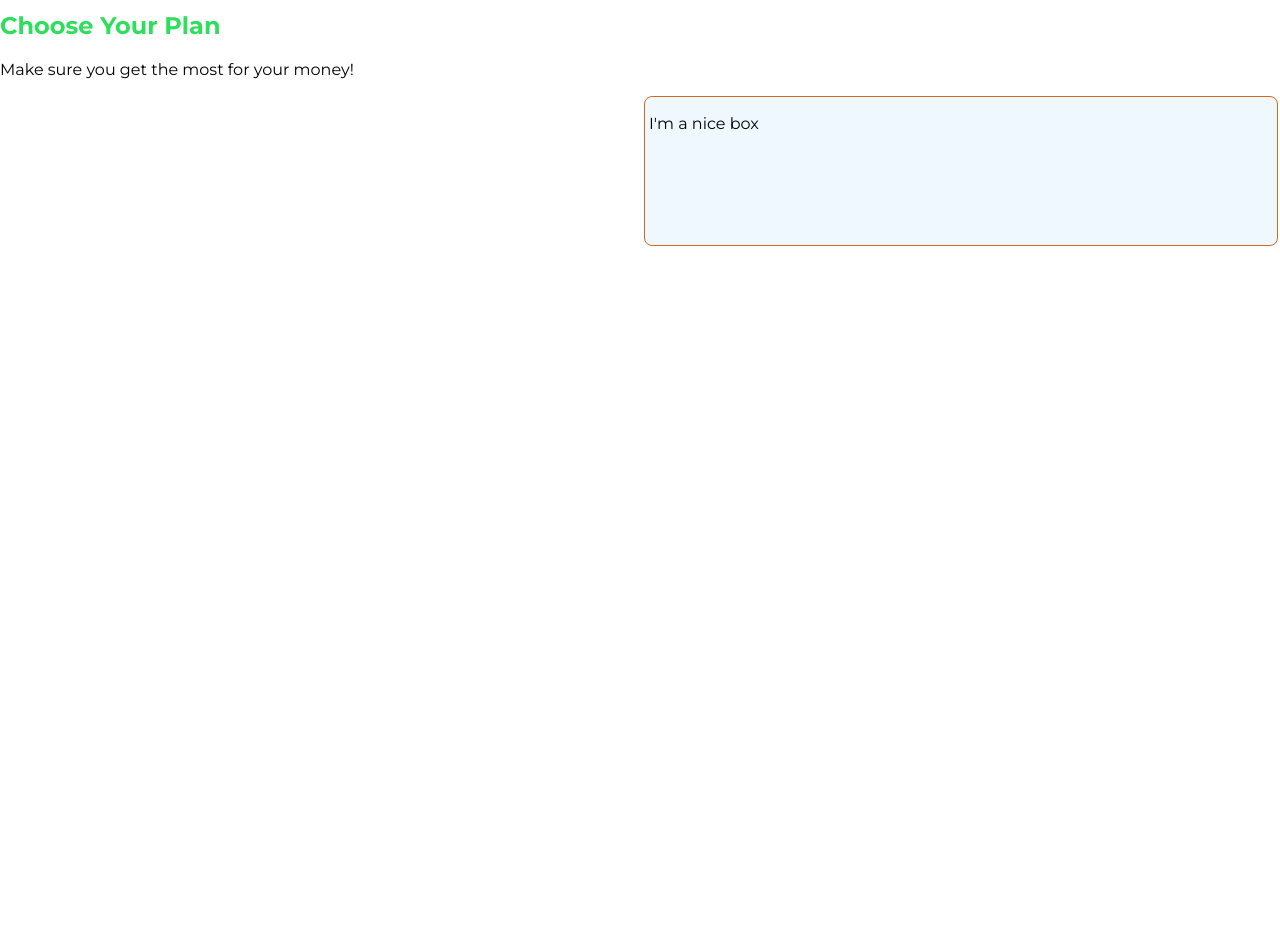
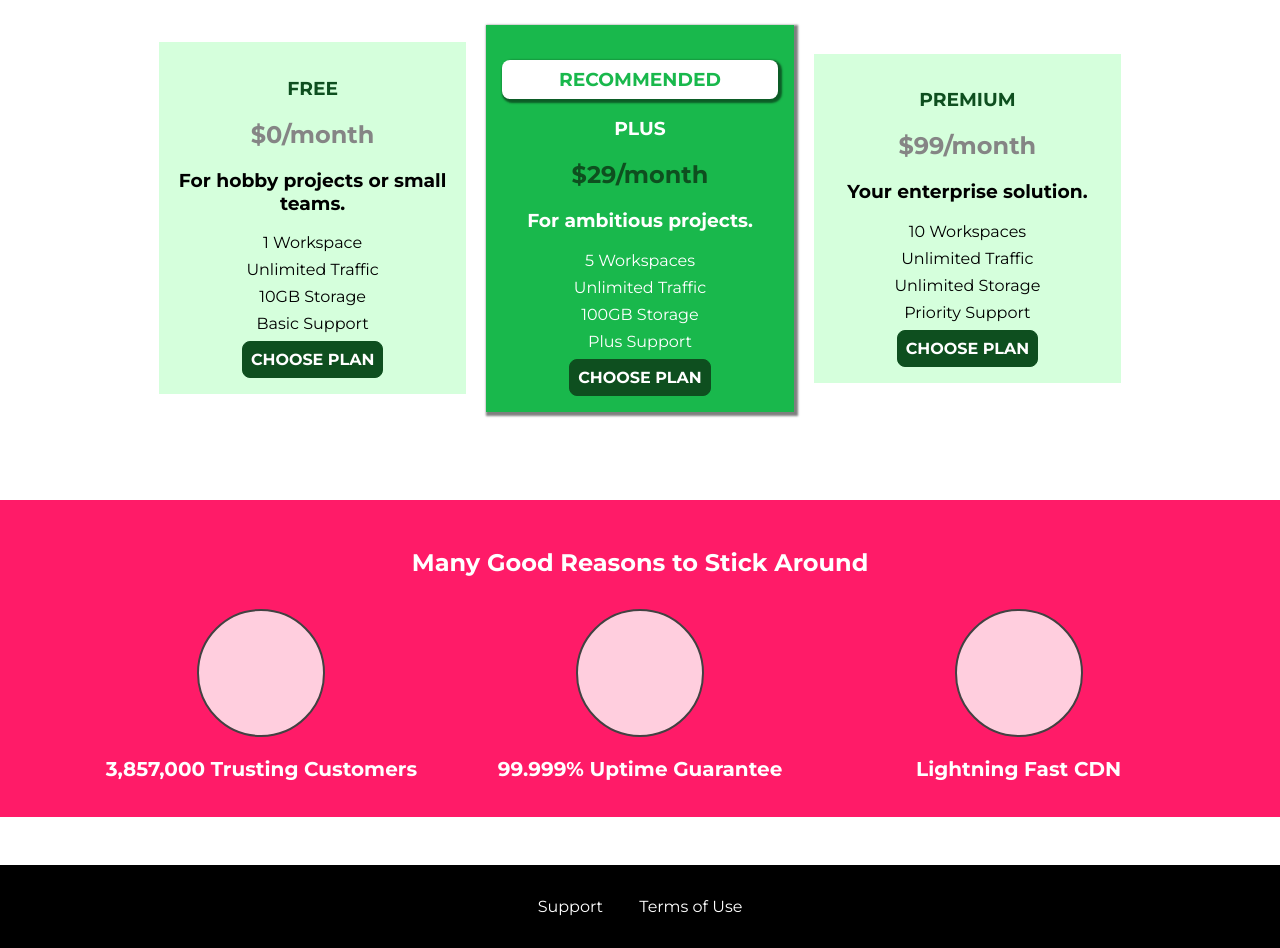
Before and after one commit to WiseMarius/CSSPlayground, a plain HTML site: page index.html in a window 1280 px wide. Shown: the part 580-1528 px from the top of the page. Before the commit the page ends 829 px from the top, so only its background shows below. Drawn offline with Linux system fonts and the light colour scheme.

Commit message:
Added starting project for assignment 3

```diff
--- a/index.html
+++ b/index.html
@@ -1,25 +1,23 @@
 <!DOCTYPE html>
 <html lang="en">
+
 <head>
-    <meta charset="UTF-8" />
-    <meta http-equiv="X-UA-Compatible" content="ie=edge" />
+    <meta charset="UTF-8">
+    <meta http-equiv="X-UA-Compatible" content="ie=edge">
     <title>uHost</title>
-    <link rel="shortcut icon" href="favicon.png" />
-    <link
-      href="https://fonts.googleapis.com/css?family=Anton"
-      rel="stylesheet"
-    />
-    <link
-      href="https://fonts.googleapis.com/css?family=Montserrat:400,700"
-      rel="stylesheet"
-    />
-    <link rel="stylesheet" href="main.css" />
+    <link rel="shortcut icon" href="favicon.png">
+    <link href="https://fonts.googleapis.com/css?family=Anton" rel="stylesheet">
+    <link href="https://fonts.googleapis.com/css?family=Montserrat:400,700" rel="stylesheet">
+    <link rel="stylesheet" href="shared.css">
+    <link rel="stylesheet" href="main.css">
 </head>
 
 <body>
     <header class="main-header">
         <div>
-        <a href="index.html" class="main-header__brand"> uHost </a>
+            <a href="index.html" class="main-header__brand">
+                uHost
+            </a>
         </div>
         <nav class="main-nav">
             <ul class="main-nav__items">
@@ -41,16 +39,88 @@
         </section>
         <section id="plans">
             <h1 class="section-title">Choose Your Plan</h1>
-        <p>Make sure you get the most for your money!</p>
-        <div class="boxes">
-          <div class="box" style="visibility: hidden">
-            <p>I'm a nice box</p>
+            <div class="plan__list">
+                <article class="plan">
+                    <h1 class="plan__title">FREE</h1>
+                    <h2 class="plan__price">$0/month</h2>
+                    <h3>For hobby projects or small teams.</h3>
+                    <ul class="plan__features">
+                        <li class="plan__feature">1 Workspace</li>
+                        <li class="plan__feature">Unlimited Traffic</li>
+                        <li class="plan__feature">10GB Storage</li>
+                        <li class="plan__feature">Basic Support</li>
+                    </ul>
+                    <div>
+                        <button class="button">CHOOSE PLAN</button>
                     </div>
-          <div class="box">
-            <p>I'm a nice box</p>
+                </article>
+                <article class="plan plan--highlighted">
+                    <h1 class="plan__annotation">RECOMMENDED</h1>
+                    <h1 class="plan__title">PLUS</h1>
+                    <h2 class="plan__price">$29/month</h2>
+                    <h3>For ambitious projects.</h3>
+                    <ul class="plan__features">
+                        <li class="plan__feature">5 Workspaces</li>
+                        <li class="plan__feature">Unlimited Traffic</li>
+                        <li class="plan__feature">100GB Storage</li>
+                        <li class="plan__feature">Plus Support</li>
+                    </ul>
+                    <div>
+                        <button class="button">CHOOSE PLAN</button>
                     </div>
+                </article>
+                <article class="plan">
+                    <h1 class="plan__title">PREMIUM</h1>
+                    <h2 class="plan__price">$99/month</h2>
+                    <h3>Your enterprise solution.</h3>
+                    <ul class="plan__features">
+                        <li class="plan__feature">10 Workspaces</li>
+                        <li class="plan__feature">Unlimited Traffic</li>
+                        <li class="plan__feature">Unlimited Storage</li>
+                        <li class="plan__feature">Priority Support</li>
+                    </ul>
+                    <div>
+                        <button class="button">CHOOSE PLAN</button>
+                    </div>
+                </article>
             </div>
         </section>
+        <section id="key-features">
+            <h1 class="section-title">Many Good Reasons to Stick Around</h1>
+            <ul class="key-feature__list">
+                <li class="key-feature">
+                    <div class="key-feature__image">
+
+                    </div>
+                    <p class="key-feature__description">3,857,000 Trusting Customers</p>
+                </li>
+                <li class="key-feature">
+                    <div class="key-feature__image">
+
+                    </div>
+                    <p class="key-feature__description">99.999% Uptime Guarantee</p>
+                </li>
+                <li class="key-feature">
+                    <div class="key-feature__image">
+
+                    </div>
+                    <p class="key-feature__description">Lightning Fast CDN</p>
+                </li>
+            </ul>
+        </section>
     </main>
+    <footer class="main-footer">
+        <nav>
+            <ul class="main-footer__links">
+                <li class="main-footer__link">
+                    <a href="#">Support</a>
+                </li>
+                <li class="main-footer__link">
+                    <a href="#">Terms of Use</a>
+                </li>
+            </ul>
+        </nav>
+    </footer>
 </body>
+
 </html>
--- a/main.css
+++ b/main.css
@@ -1,11 +1,4 @@
-* {
-  box-sizing: border-box;
-}
 
-body {
-  font-family: "Montserrat", sans-serif;
-  margin: 0;
-}
 
 #product-overview {
     background: url("freedom.jpg");
@@ -16,97 +9,110 @@ body {
 
 .section-title {
     color: #2ddf5c;
+    text-align: center;
 }
 
 #product-overview h1 {
     color: white;
-  font-family: "Anton", sans-serif;
+    font-family: 'Anton', sans-serif;
+}
+
+.plan__list {
+    width: 80%;
+    margin: auto;
+    text-align: center;
+}
+
+.plan {
+    background: #d5ffdc;
+    text-align: center;
+    padding: 16px;
+    margin: 8px;
+    display: inline-block;
+    width: 30%;
+    vertical-align: middle;
+}
+
+.plan--highlighted {
+    background: #19b84c;
+    color: white;
+    box-shadow: 2px 2px 2px 2px rgba(0, 0, 0, 0.5);
+}
+
+.plan__annotation {
+    background: white;
+    color: #19b84c;
+    padding: 8px;
+    box-shadow: 2px 2px 2px 2px rgba(0, 0, 0, 0.5);
+    border-radius: 8px;
+}
+
+.plan__title {
+    color: #0e4f1f;
+}
+
+.plan__price {
+    color: #858585;
+}
+
+.plan--highlighted .plan__title {
+    color: white;
+}
+
+.plan--highlighted .plan__price {
+    color: #0e4f1f;
+}
+
+.plan__features {
+    list-style: none;
+    margin: 0;
+    padding: 0;
+}
+
+.plan__feature {
+    margin: 8px 0;
+}
+
+#key-features {
+    background: #ff1b68;
+    margin-top: 80px;
+    padding: 16px;
+}
+
+#key-features .section-title {
+    color: white;
+    margin: 32px;
+}
+
+.key-feature__list {
+    list-style: none;
+    margin: 0;
+    padding: 0;
+    text-align: center;
+}
+
+.key-feature {
+    display: inline-block;
+    width: 30%;
+    vertical-align: top;
+}
+
+.key-feature__image {
+    background: #ffcede;
+    width: 128px;
+    height: 128px;
+    border: 2px solid #424242;
+    border-radius: 50%;
+    margin: auto;
+}
+
+.key-feature__description {
+    text-align: center;
+    font-weight: bold;
+    color: white;
+    font-size: 20px;
 }
 
 /* h1 {
     font-family: sans-serif;
 } */
-
-.main-header {
-  width: 100%;
-  background: #2ddf5c;
-  padding: 8px 16px;
-}
-
-.main-header > div {
-  display: inline-block;
-  vertical-align: middle;
-}
-
-.main-header__brand {
-  color: #0e4f1f;
-  text-decoration: none;
-  font-weight: bold;
-  font-size: 22px;
-}
-
-.main-nav {
-  display: inline-block;
-  text-align: right;
-  width: calc(100% - 74px);
-  vertical-align: middle;
-}
-
-.main-nav__items {
-  margin: 0;
-  padding: 0;
-  list-style: none;
-}
-
-.main-nav__item {
-  display: inline-block;
-  margin: 0 16px;
-}
-
-.main-nav__item a {
-  text-decoration: none;
-  color: #0e4f1f;
-  font-weight: bold;
-  padding: 3px 0;
-}
-
-.main-nav__item a:hover,
-.main-nav__item a:active {
-  color: white;
-  border-bottom: 5px solid white;
-}
-
-.main-nav__item--cta a {
-  color: white;
-  background: #ff1b68;
-  padding: 8px 16px;
-  border-radius: 8px;
-}
-
-.main-nav__item--cta a:hover,
-.main-nav__item--cta a:active {
-  color: #ff1b68;
-  background: white;
-  border: none;
-}
-
-.box {
-  padding: 1px 2px 3px 4px;
-  margin: 1px 2px 3px 4px;
-  border: 1px chocolate solid;
-  border-radius: 8px;
-  background-color: aliceblue;
-  width: 50%;
-  height: 150px;
-}
-
-.boxes {
-  display: flex;
-  width: 100%;
-  height: 100%;
-}
-
-.box:hover {
-  background-color: aqua;
-  transition: 1s;
-}
--- /dev/null
+++ b/packages/packages.css
@@ -0,0 +1,89 @@
+main {
+    padding-top: 32px;
+}
+
+.background {
+    background: url("../images/plans-background.jpg");
+    width: 100%;
+    height: 100%;
+    position: fixed;
+    z-index: -1;
+}
+
+.package {
+    width: 80%;
+    margin: 16px 0;
+    border: 4px solid #0e4f1f;
+    border-left: none;
+    position: relative;
+}
+
+.package:hover,
+.package:active {
+    box-shadow: 2px 2px 4px rgba(0,0,0,0.5);
+    border-color: #ff5454;
+    /* border-color: #ff5454 !important; */
+}
+
+.package a {
+    text-decoration: none;
+    color: inherit;
+    display: block;
+    padding: 32px;
+}
+
+.package__badge {
+    position: absolute;
+    top: 0;
+    right: 0;
+    margin: 20px;
+    font-size: 12px;
+    color: white;
+    background: #ff5454;
+    padding: 8px;
+}
+
+.package__subtitle {
+    color: #979797;
+}
+
+.package__info {
+    padding: 16px;
+    border: 1px solid #0e4f1f;
+    font-size: 20px;
+    color: #0e4f1f;
+    background: white;
+}
+
+.clearfix {
+    clear: both;
+}
+
+#plus {
+    background: rgba(213, 255, 220, 0.95);
+}
+
+#free {
+    background: rgba(234, 252, 237, 0.95);
+    float: right;
+    border-right: none;
+    border-left: 4px solid #0e4f1f;
+    text-align: right;
+}
+
+#free:hover,
+#free:active {
+    border-left-color: #ff5454;
+}
+
+#premium {
+    background: rgba(14, 79, 31, 0.95);
+}
+
+#premium .package__title {
+    color: white;
+}
+
+#premium .package__subtitle {
+    color: #bbb;
+}
--- /dev/null
+++ b/shared.css
@@ -0,0 +1,124 @@
+* {
+    box-sizing: border-box;
+}
+
+body {
+    font-family: 'Montserrat', sans-serif;
+    margin: 0;
+}
+
+.main-header {
+    width: 100%;
+    position: fixed;
+    top: 0;
+    left: 0;
+    background: #2ddf5c;
+    padding: 8px 16px;
+    z-index: 1;
+}
+
+.main-header > div {
+    display: inline-block;
+    vertical-align: middle;
+}
+
+.main-header__brand {
+    color: #0e4f1f;
+    text-decoration: none;
+    font-weight: bold;
+    font-size: 22px;
+}
+
+.main-nav {
+    display: inline-block;
+    text-align: right;
+    width: calc(100% - 74px);
+    vertical-align: middle;
+}
+
+.main-nav__items {
+    margin: 0;
+    padding: 0;
+    list-style: none;
+}
+
+.main-nav__item {
+    display: inline-block;
+    margin: 0 16px;
+}
+
+.main-nav__item a {
+    text-decoration: none;
+    color: #0e4f1f;
+    font-weight: bold;
+    padding: 3px 0;
+}
+
+.main-nav__item a:hover,
+.main-nav__item a:active {
+    color: white;
+    border-bottom: 5px solid white;
+}
+
+.main-nav__item--cta a {
+    color: white;
+    background: #ff1b68;
+    padding: 8px 16px;
+    border-radius: 8px;
+}
+
+.main-nav__item--cta a:hover,
+.main-nav__item--cta a:active {
+    color: #ff1b68;
+    background: white;
+    border: none;
+}
+
+.main-footer {
+    background: black;
+    padding: 32px;
+    margin-top: 48px;
+}
+
+.main-footer__links {
+    list-style: none;
+    margin: 0;
+    padding: 0;
+    text-align: center;
+}
+
+.main-footer__link {
+    display: inline-block;
+    margin: 0 16px;
+}
+
+.main-footer__link a {
+    color: white;
+    text-decoration: none;
+}
+
+.main-footer__link a:hover,
+.main-footer__link a:active {
+    color: #ccc;
+}
+
+.button {
+    background: #0e4f1f;
+    color: white;
+    font: inherit;
+    border: 1.5px solid #0e4f1f;
+    padding: 8px;
+    border-radius: 8px;
+    font-weight: bold;
+    cursor: pointer;
+}
+
+.button:hover,
+.button:active {
+    background: white;
+    color: #0e4f1f;
+}
+
+.button:focus {
+    outline: none;
+}
```
Also changed, not shown: packages/index.html (added, +76 -0 lines), images/plans-background.jpg (added), instructions.txt (deleted). Lines whose indentation alone changed are shown as unchanged.
